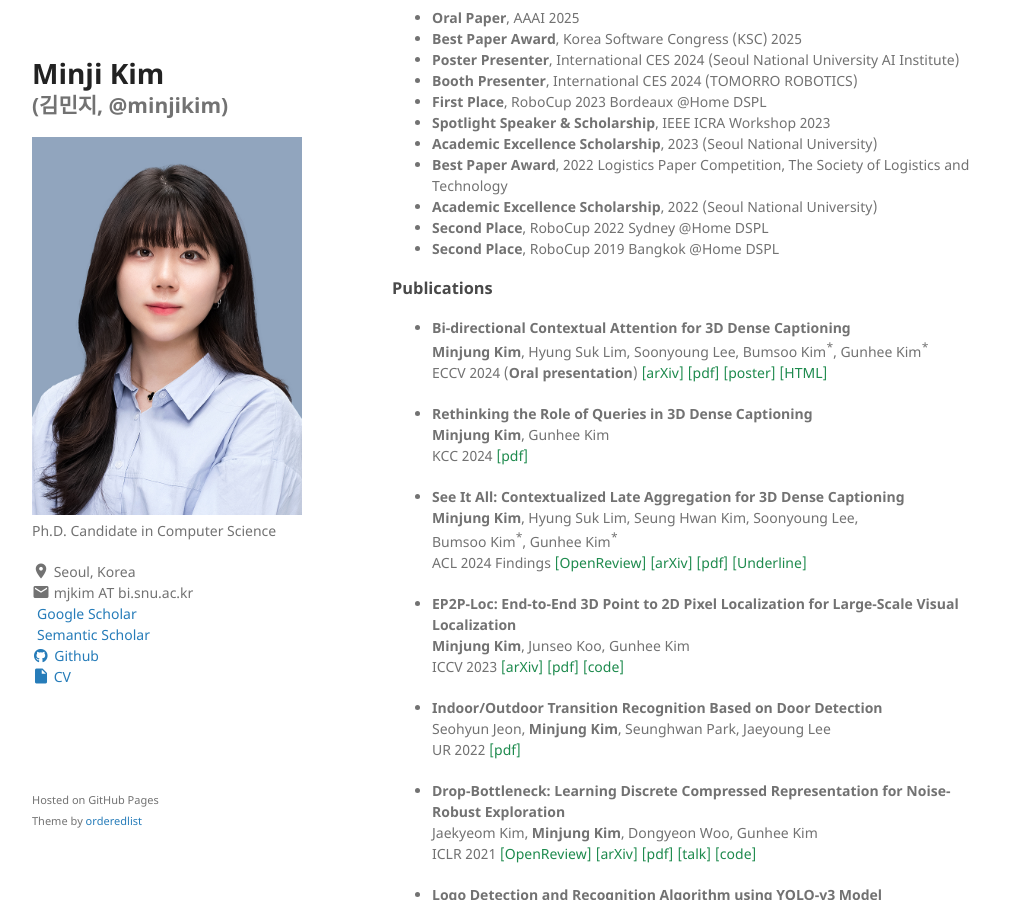
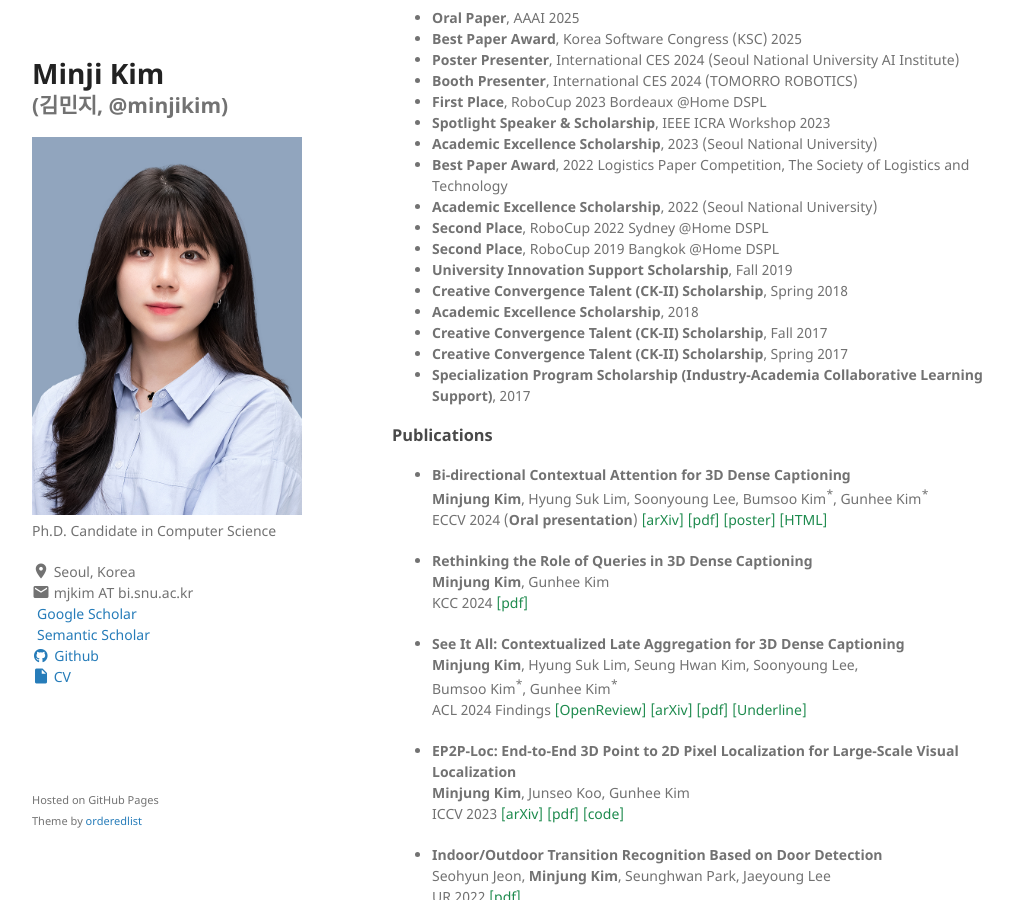
Before and after one commit to MINJIKIM-96/MINJIKIM-96.github.io, a Jekyll site: the page built from index.md, in a window 1280 px wide and 900 px high, scrolled down 702 px. Shown: the whole window, without its empty margins (128-1141 px from the left). Built offline with Jekyll 4.4.1, drawn with Linux system fonts in a browser that asks for light colours; a style sheet for code colours, icons or effects is not loaded.

Commit message:
Update scholarship section in index.md
Added several scholarship awards and updated the list.

```diff
--- a/index.md
+++ b/index.md
@@ -50,6 +50,12 @@ More recently, my work investigates how **human knowledge** and **structured pri
 - **Academic Excellence Scholarship**, 2022 (Seoul National University)
 - **Second Place**, RoboCup 2022 Sydney @Home DSPL
 - **Second Place**, RoboCup 2019 Bangkok @Home DSPL
+- **University Innovation Support Scholarship**, Fall 2019
+- **Creative Convergence Talent (CK-II) Scholarship**, Spring 2018
+- **Academic Excellence Scholarship**, 2018
+- **Creative Convergence Talent (CK-II) Scholarship**, Fall 2017
+- **Creative Convergence Talent (CK-II) Scholarship**, Spring 2017
+- **Specialization Program Scholarship (Industry-Academia Collaborative Learning Support)**, 2017
 
 ### Publications
 
```
